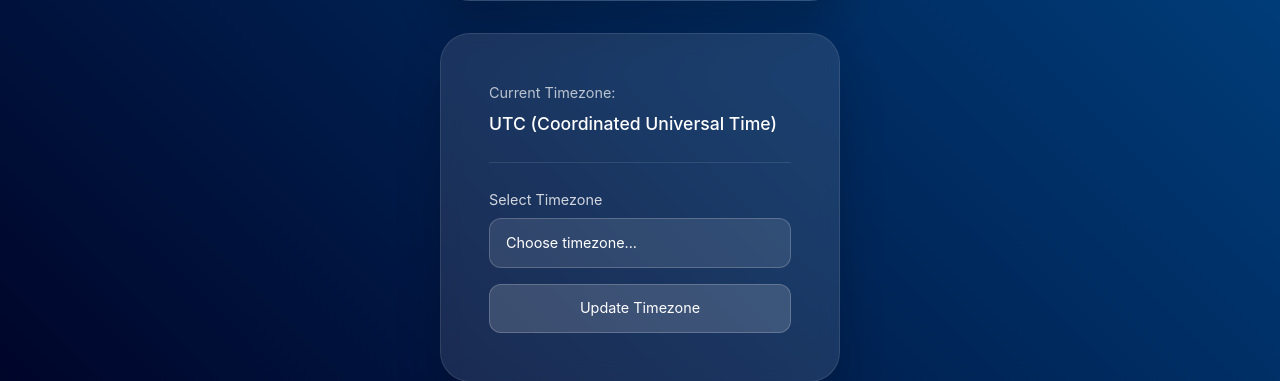
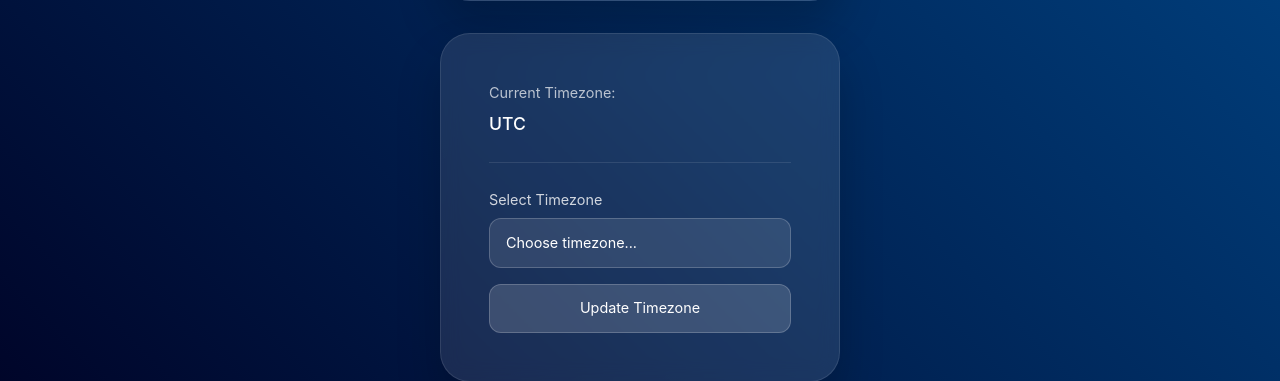
Before and after one commit to zalcoders/django_views_course, a Django app: page / in a window 1280 px wide. Shown: the part 532-913 px from the top of the page. Run offline with Django 5.2, Linux system fonts and the light colour scheme; some libraries are stand-ins or nearby versions.

Commit message:
current time 5

```diff
--- a/src/zal_time/current_time/templates/current_time/home.html
+++ b/src/zal_time/current_time/templates/current_time/home.html
@@ -238,7 +238,7 @@
       <div class="timezone-form-container">
         <div class="current-timezone">
           <div class="timezone-label">Current Timezone:</div>
-          <div class="timezone-value" id="current-timezone">UTC (Coordinated Universal Time)</div>
+          <div class="timezone-value" id="current-timezone">{{ selected_timezone }}</div>
         </div>
         <form id="timezone-form" method="post">
           {% csrf_token %}
@@ -257,7 +257,7 @@
               <option value="Europe/Paris">Central European Time (CET)</option>
               <option value="Asia/Dubai">Gulf Standard Time (GST)</option>
               <option value="Asia/Singapore">Singapore Time (SGT)</option>
-              <option value="Asia/Singaporewsefvergerg">Singapore Time (SGT)</option>
+              <option value="InvalidTimeZone">Invaalid TimeZone</option>
             </select>
           </div>
           <button type="submit" class="submit-btn">Update Timezone</button>
--- a/src/zal_time/current_time/views.py
+++ b/src/zal_time/current_time/views.py
@@ -1,7 +1,9 @@
 from django.shortcuts import render
-from django.http import HttpResponseNotFound, HttpResponse, Http404
+from django.http import Http404
 import datetime as dt
 from django.views.decorators.http import require_http_methods
+
+import pytz
 
 ALLOWED_TIMEZONES = [
     "UTC",
@@ -19,12 +21,22 @@ ALLOWED_TIMEZONES = [
 
 # @require_http_methods(["POST"])
 def home(request):
-    print(request.POST)
     if request.method == "POST":
         selected_timezone = request.POST.get("timezone", "")
 
         if not selected_timezone or selected_timezone not in ALLOWED_TIMEZONES:
             raise Http404("Time Zone Not Found!")
 
-    context = {"current_dt": dt.datetime.now().strftime("%Y-%m-%dT%H:%M:%S")}
-    return render(request, "current_time/home.html", context)
+        request.session["timezone"] = selected_timezone
+
+    selected_timezone = request.session.get("timezone", "UTC")
+
+    timezone = pytz.timezone(selected_timezone)
+    current_time = dt.datetime.now(timezone)
+
+    context = {
+        "current_dt": current_time.strftime("%Y-%m-%dT%H:%M:%S"),
+        "selected_timezone": selected_timezone,
+        }
+    response = render(request, "current_time/home.html", context)
+    return response
--- /dev/null
+++ b/src/zal_time/requirements.txt
@@ -0,0 +1,3 @@
+pytz
+Django==5.1.5
+psycopg
```
